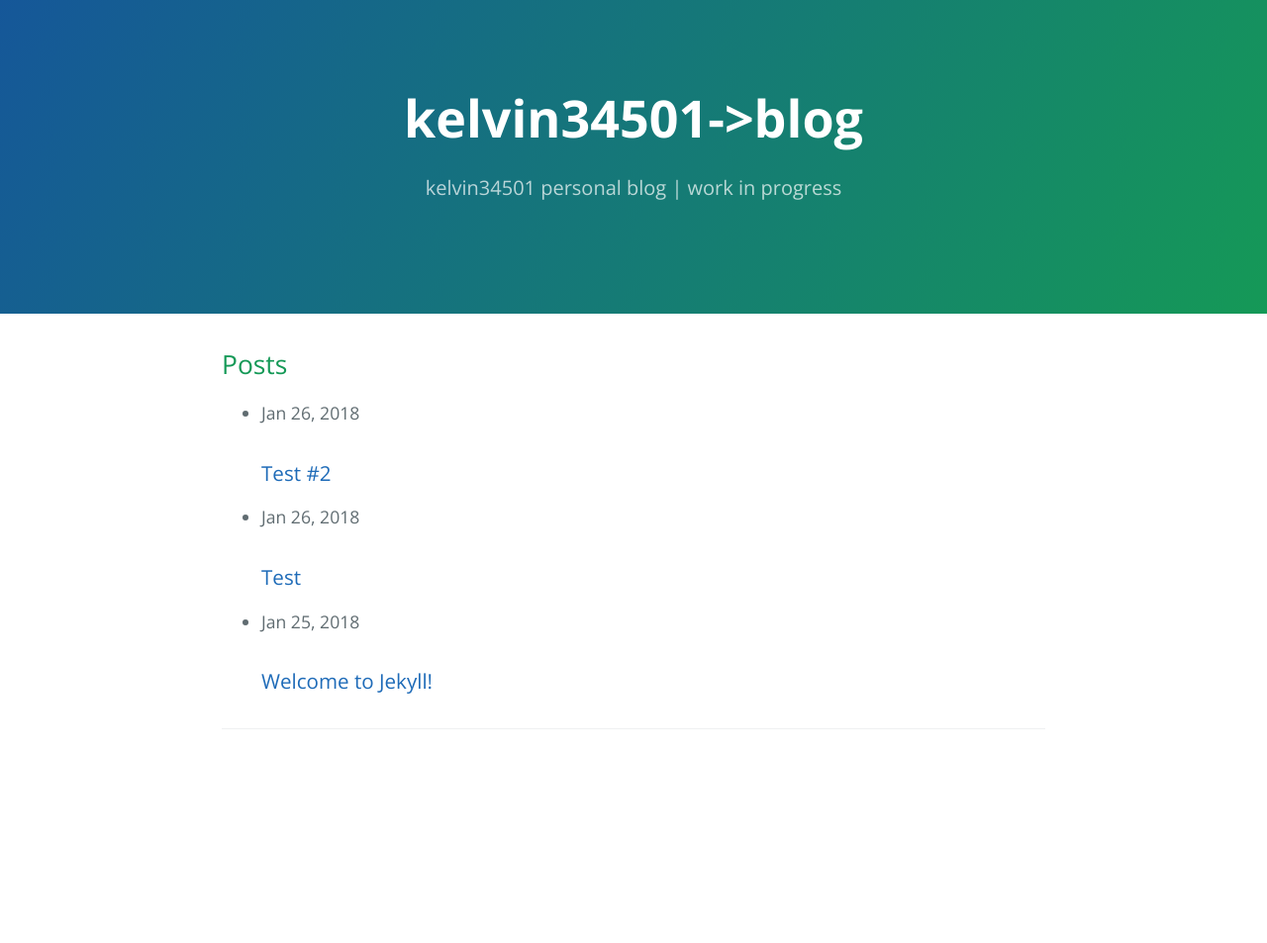
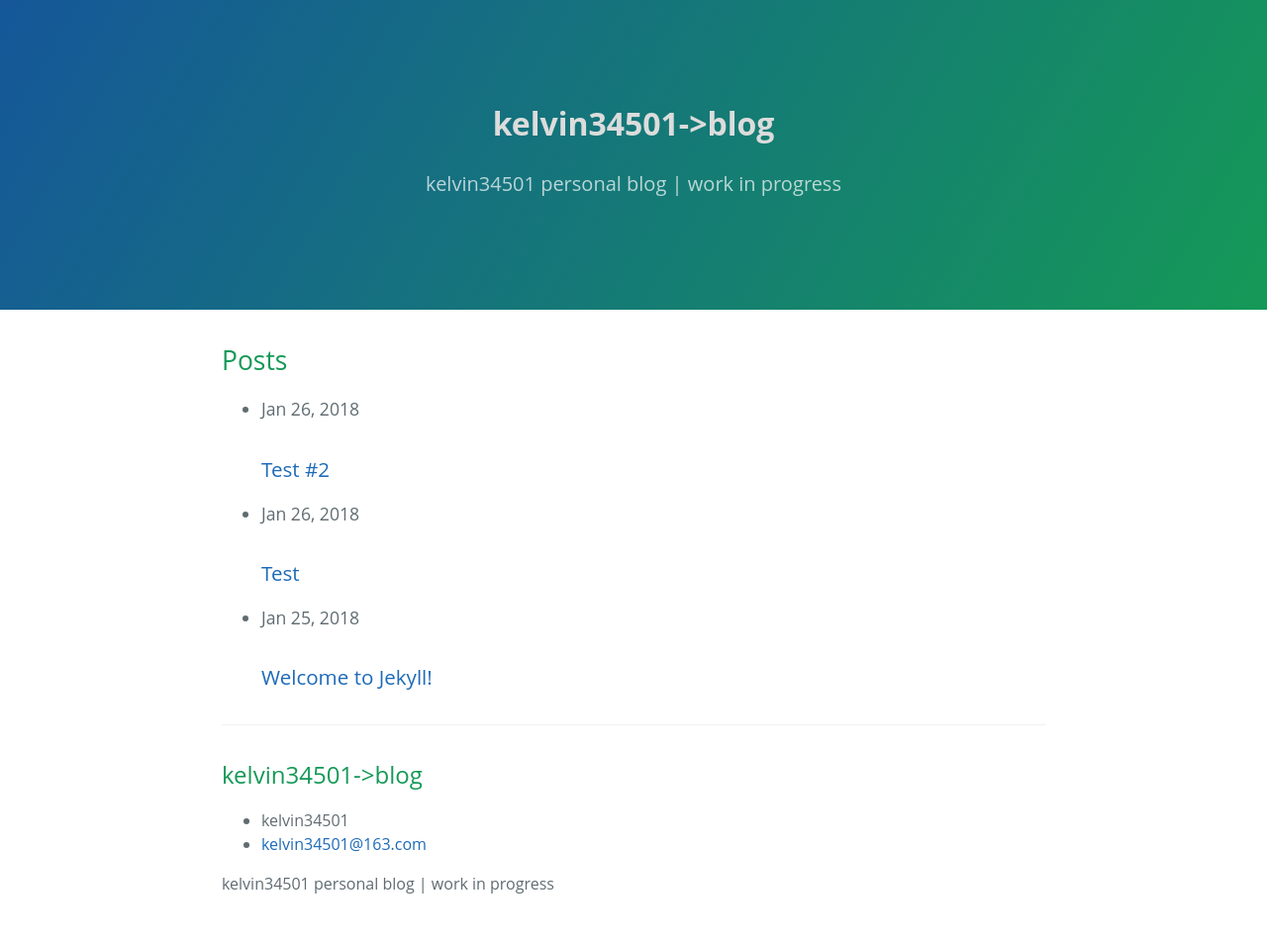
Before and after one commit to kelvin34501/kelvin34501.github.io, a Jekyll site: the page built from index.md, in a window 1280 px wide. Shown: the whole page at 99% size. Built offline with Jekyll 4.4.1, drawn with Linux system fonts in a browser that asks for light colours; before the commit the page ends 900 px from its top, so only the background shows below that.

Commit message:
add link in title

```diff
--- a/_config.yml
+++ b/_config.yml
@@ -14,6 +14,7 @@
 # You can create any custom variable you would like, and they will be accessible
 # in the templates via {{ site.myvariable }}.
 title: kelvin34501->blog
+author: kelvin34501
 email: kelvin34501@163.com
 description: >- # this means to ignore newlines until "baseurl:"
   kelvin34501 personal blog |
--- /dev/null
+++ b/_includes/footer.html
@@ -0,0 +1,35 @@
+<footer class="site-footer h-card">
+  <data class="u-url" href="{{ "/" | relative_url }}"></data>
+
+  <div class="wrapper">
+
+    <h2 class="footer-heading">{{ site.title | escape }}</h2>
+
+    <div class="footer-col-wrapper">
+      <div class="footer-col footer-col-1">
+        <ul class="contact-list">
+          <li class="p-name">
+            {% if site.author %}
+              {{ site.author | escape }}
+            {% else %}
+              {{ site.title | escape }}
+            {% endif %}
+            </li>
+            {% if site.email %}
+            <li><a class="u-email" href="mailto:{{ site.email }}">{{ site.email }}</a></li>
+            {% endif %}
+        </ul>
+      </div>
+
+      <div class="footer-col footer-col-2">
+        {% include social.html %}
+      </div>
+
+      <div class="footer-col footer-col-3">
+        <p>{{ site.description | escape }}</p>
+      </div>
+    </div>
+
+  </div>
+
+</footer>
--- /dev/null
+++ b/_includes/social.html
@@ -0,0 +1,13 @@
+<ul class="social-media-list">
+        {% if site.social_sites.dribbble %}<li><a href="https://dribbble.com/{{ site.social_sites.dribbble | cgi_escape | escape }}"><svg class="svg-icon"><use xlink:href="/assets/minima-social-icons.svg#dribbble"></use></svg> <span class="username">{{ site.social_sites.dribbble | escape }}</span></a></li>{% endif %}
+        {% if site.social_sites.facebook %}<li><a href="https://www.facebook.com/{{ site.social_sites.facebook | cgi_escape | escape }}"><svg class="svg-icon"><use xlink:href="/assets/minima-social-icons.svg#facebook"></use></svg> <span class="username">{{ site.social_sites.facebook | escape }}</span></a></li>{% endif %}
+        {% if site.social_sites.flickr %}<li><a href="https://www.flickr.com/photos/{{ site.social_sites.flickr | cgi_escape | escape }}"><svg class="svg-icon"><use xlink:href="/assets/minima-social-icons.svg#flickr"></use></svg> <span class="username">{{ site.social_sites.flickr | escape }}</span></a></li>{% endif %}
+        {% if site.social_sites.github %}<li><a href="https://github.com/{{ site.social_sites.github | cgi_escape | escape }}"><svg class="svg-icon"><use xlink:href="/assets/minima-social-icons.svg#github"></use></svg> <span class="username">{{ site.social_sites.github | escape }}</span></a></li>{% endif %}
+        {% if site.social_sites.instagram %}<li><a href="https://instagram.com/{{ site.social_sites.instagram | cgi_escape | escape }}"><svg class="svg-icon"><use xlink:href="/assets/minima-social-icons.svg#instagram"></use></svg> <span class="username">{{ site.social_sites.instagram | escape }}</span></a></li>{% endif %}
+        {% if site.social_sites.linkedin %}<li><a href="https://www.linkedin.com/in/{{ site.social_sites.linkedin | cgi_escape | escape }}"><svg class="svg-icon"><use xlink:href="/assets/minima-social-icons.svg#linkedin"></use></svg> <span class="username">{{ site.social_sites.linkedin | escape }}</span></a></li>{% endif %}
+        {% if site.social_sites.pinterest %}<li><a href="https://www.pinterest.com/{{ site.social_sites.pinterest | cgi_escape | escape }}"><svg class="svg-icon"><use xlink:href="/assets/minima-social-icons.svg#pinterest"></use></svg> <span class="username">{{ site.social_sites.pinterest | escape }}</span></a></li>{% endif %}
+        {% if site.social_sites.twitter %}<li><a href="https://www.twitter.com/{{ site.social_sites.twitter | cgi_escape | escape }}"><svg class="svg-icon"><use xlink:href="/assets/minima-social-icons.svg#twitter"></use></svg> <span class="username">{{ site.social_sites.twitter | escape }}</span></a></li>{% endif %}
+        {% if site.social_sites.youtube %}<li><a href="https://youtube.com/{{ site.social_sites.youtube | cgi_escape | escape }}"><svg class="svg-icon"><use xlink:href="/assets/minima-social-icons.svg#youtube"></use></svg> <span class="username">{{ site.social_sites.youtube | escape }}</span></a></li>{% endif %}
+        {% if site.social_sites.googleplus %}<li><a href="https://plus.google.com/{{ site.social_sites.googleplus | escape }}"><svg class="svg-icon"><use xlink:href="/assets/minima-social-icons.svg#googleplus"></use></svg> <span class="username">{{ site.social_sites.googleplus | escape }}</span></a></li>{% endif %}
+        {% if site.rss %}<li><a href="{{ 'feed.xml' | relative_url }}"><svg class="svg-icon"><use xlink:href="/assets/minima-social-icons.svg#rss"></use></svg> <span>{{ site.rss | escape }}</span></a></li>{% endif %}
+</ul>
--- a/_layouts/default.html
+++ b/_layouts/default.html
@@ -1,26 +1,30 @@
 <!DOCTYPE html>
-<html lang="{{ site.lang | default: "en-US" }}">
+<html lang="{{ site.lang | default: "zh-CN" }}">
         <head>
                 <meta charset="UTF-8">
 
-{% seo %}
                 <meta name="description" content="{{ page.description | default: site.description | default: site.github.project_tagline }}"/>
                 <meta name="viewport" content="width=device-width, initial-scale=1">
                 <meta name="theme-color" content="#157878">
-    <link href='https://fonts.googleapis.com/css?family=Open+Sans:400,700' rel='stylesheet' type='text/css'>
                 <link rel="stylesheet" href="{{ '/assets/css/style.css?v=' | append: site.github.build_revision | relative_url }}">
+
+                <style type="text/css">
+                 a.site_title:link {color: #DCDCDC}
+                 a.site_title:visited {color: #DCDCDC}
+                 a.site_title:hover {color: #DCDCDC}
+                 a.site_title:active {color: #DCDCDC}
+                </style>
         </head>
         <body>
                 <section class="page-header">
-      <h1 class="project-name">{{ site.title | default: site.github.repository_name }}</h1>
+                        <h1 class="project-title" ><a class="site_title" rel="author" href="{{ "/" | relative_url }}">{{ site.title | escape }}</a></h1>
                         <h2 class="project-tagline">{{ site.description | default: site.github.project_tagline }}</h2>
                 </section>
 
                 <section class="main-content">
                         {{ content }}
 
-      <footer class="site-footer">
-      </footer>
+                        {% include footer.html %}
                 </section>
 
                 {% if site.google_analytics %}
```
Also changed, not shown: _includes/header.html (added, +32 -0 lines). Lines whose indentation alone changed are shown as unchanged.
